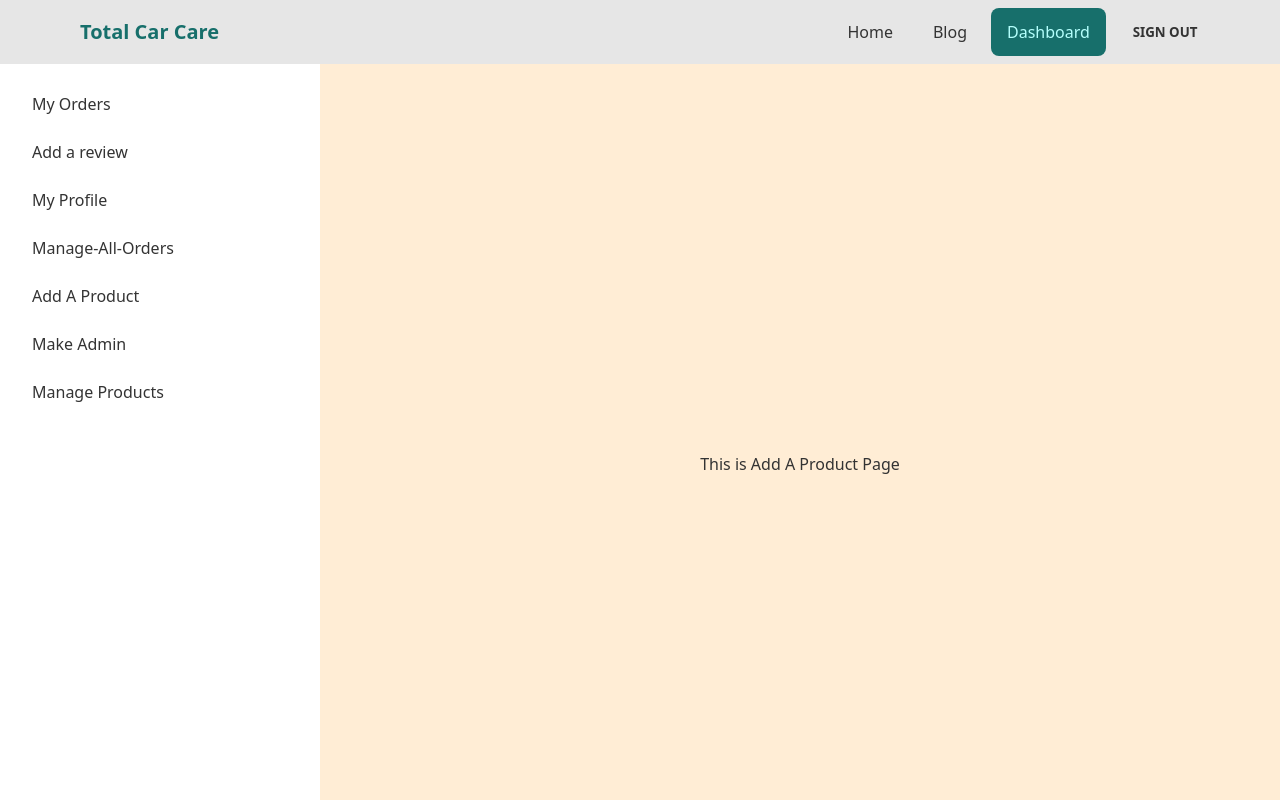
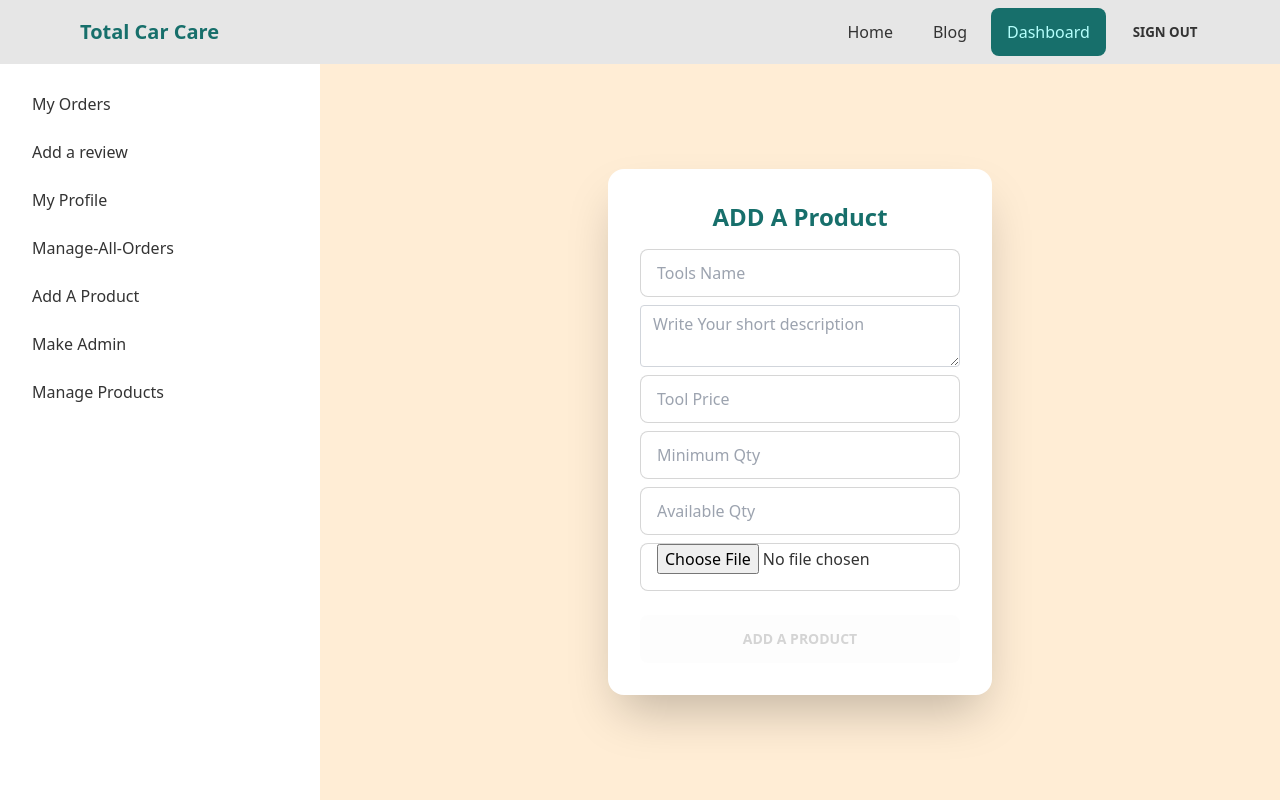
Before and after one commit to salmakhatun0056/total-car-care, a React (Create React App) app: page /dashboard/add-a-product in a window 1280 px wide. Built offline with nearby package versions, Linux system fonts and the light colour scheme; no server answers; sample sign-in values are in the browser's storage.

Commit message:
add product success

```diff
--- a/src/components/DashboardSidebar.js
+++ b/src/components/DashboardSidebar.js
@@ -6,8 +6,8 @@ import auth from '../firebase.init';
 const DashboardSidebar = ({ children }) => {
     const [user] = useAuthState(auth)
     return (
-        <div className='bg-accent'>
-            <div class="drawer drawer-mobile ">
+        <>
+            <div class="drawer bg-accent  drawer-mobile ">
                 <input id="my-drawer-2" type="checkbox" class="drawer-toggle" />
                 <div class="drawer-content flex flex-col items-center justify-center">
                     {/* <!-- Page content here --> */}
@@ -31,7 +31,7 @@ const DashboardSidebar = ({ children }) => {
 
                 </div>
             </div>
-        </div>
+        </>
     );
 };
 
--- a/src/components/Navbar.js
+++ b/src/components/Navbar.js
@@ -16,7 +16,7 @@ const Navbar = ({ children }) => {
             <input id="my-drawer-3" type="checkbox" class="drawer-toggle" />
             <div class="drawer-content flex flex-col">
                 {/* <!-- Navbar --> */}
-                <div class="w-full navbar  bg-base-200 lg:px-16">
+                <div class="w-full navbar   bg-base-200 lg:px-16">
 
                     {pathname.includes('dashboard') && <label for="my-drawer-2" tabindex="0" class="btn lg:hidden btn-ghost ">
                         <svg xmlns="http://www.w3.org/2000/svg" class="h-5 w-5" fill="none" viewBox="0 0 24 24" stroke="currentColor"><path stroke-linecap="round" stroke-linejoin="round" stroke-width="2" d="M4 6h16M4 12h16M4 18h7" /></svg>
--- a/src/pages/Dashboard/AddAProduct.js
+++ b/src/pages/Dashboard/AddAProduct.js
@@ -1,9 +1,94 @@
-import React from 'react';
+import axios from 'axios';
+import React, { useState } from 'react';
+import { useForm } from 'react-hook-form';
+import fetcher from '../../api';
 
 const AddAProduct = () => {
+    const { register, handleSubmit, reset } = useForm();
+    const [imageUrl, setImageUrl] = useState("")
+    console.log(imageUrl)
+    const [loading, setLoading] = useState(false)
+
+    const onSubmit = async (data) => {
+        const toolData = {
+            ...data,
+            img: imageUrl
+        }
+
+        console.log(data)
+        const res = await fetcher.post("/add-tool", toolData);
+        console.log(res);
+        reset()
+        setImageUrl("")
+
+    }
+
+    const handleUploadImage = event => {
+        setLoading(true)
+        console.log(event.target.files[0])
+
+        const img = event.target.files[0]
+        console.log(img)
+        const formData = new FormData()
+        formData.set('image', img)
+        axios.post("https://api.imgbb.com/1/upload?key=68fd24e40dd7457e3f27d0f8fbf6ca1a", formData)
+            .then((res) => {
+                console.log(res)
+                setImageUrl(res.data.data.display_url)
+                setLoading(false)
+            })
+            .catch((error) => {
+                console.log(error)
+            })
+
+    }
     return (
-        <div>
-            <h2>This is Add A Product Page</h2>
+        <div style={{ height: '100vh' }} className='bg-accent w-full  justify-center items-center flex'>
+            <div class="card flex-shrink-0 w-full max-w-sm shadow-2xl bg-base-100">
+                <div class="card-body">
+                    <h1 className='text-primary text-2xl font-bold text-center'> ADD A Product</h1>
+                    <form onSubmit={handleSubmit(onSubmit)}>
+
+                        <div class="form-control my-2">
+
+                            <input {...register("name")} placeholder="Tools Name" class="input input-bordered" type="text" required />
+                        </div>
+
+                        <div class="form-control my-2">
+                            <textarea {...register("description")}
+                                class="form-control block w-full px-3 py-1.5 text-base font-normal text-gray-700 bg-white bg-clip-padding border border-solid border-gray-300 rounded transition ease-in-out m-0 focus:text-gray-700 focus:bg-white focus:border-blue-600 focus:outline-none "
+                                id="exampleFormControlTextarea1"
+                                rows="2"
+                                placeholder="Write Your short description"
+                            ></textarea>
+                        </div>
+
+                        <div class="form-control my-2">
+                            <input {...register("price")} placeholder="Tool Price" class="input input-bordered" type="number" id="price" name="price" min='1' required />
+                        </div>
+
+                        <div class="form-control my-2">
+                            <input {...register("minimum")} placeholder="Minimum Qty" class="input input-bordered" type="number" id="minimum" name="minimum" min='1' required />
+                        </div>
+
+                        <div class="form-control my-2">
+                            <input {...register("available")} placeholder="Available Qty" class="input input-bordered" type="number" id="available" name="available" min='1' required />
+                        </div>
+
+                        <div class="form-control my-2">
+
+                            <input onChange={handleUploadImage} type="file" placeholder="img" class="input input-bordered" />
+                        </div>
+
+                        <div class="form-control mt-6">
+                            <button type='submit' class={!imageUrl ? "btn btn-disabled" : "btn btn-primary"}
+                                disabled={!imageUrl ? true : false}
+                            >ADD A PRODUCT</button>
+
+                        </div>
+                    </form>
+                </div>
+            </div>
         </div>
     );
 };
```
